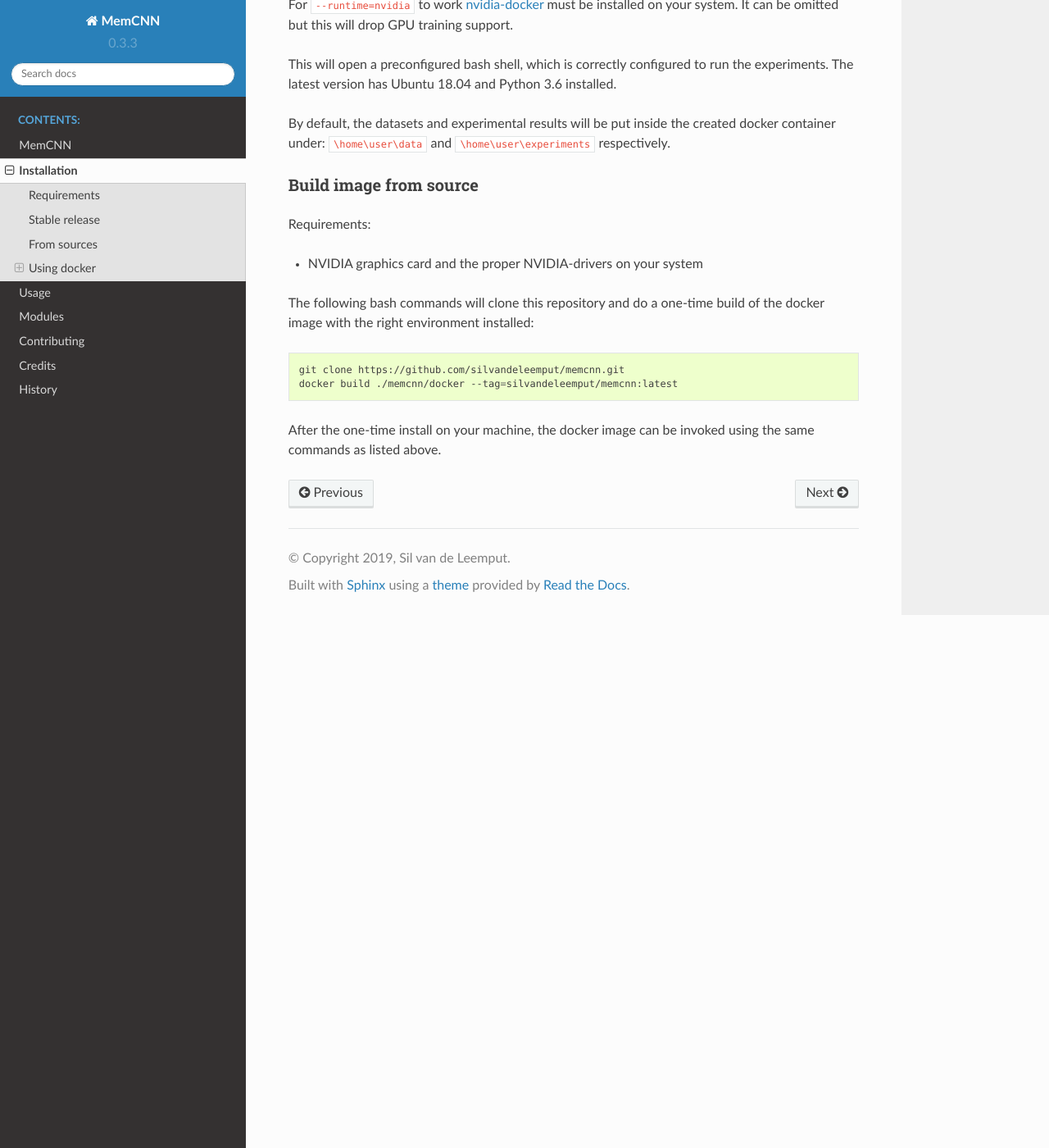
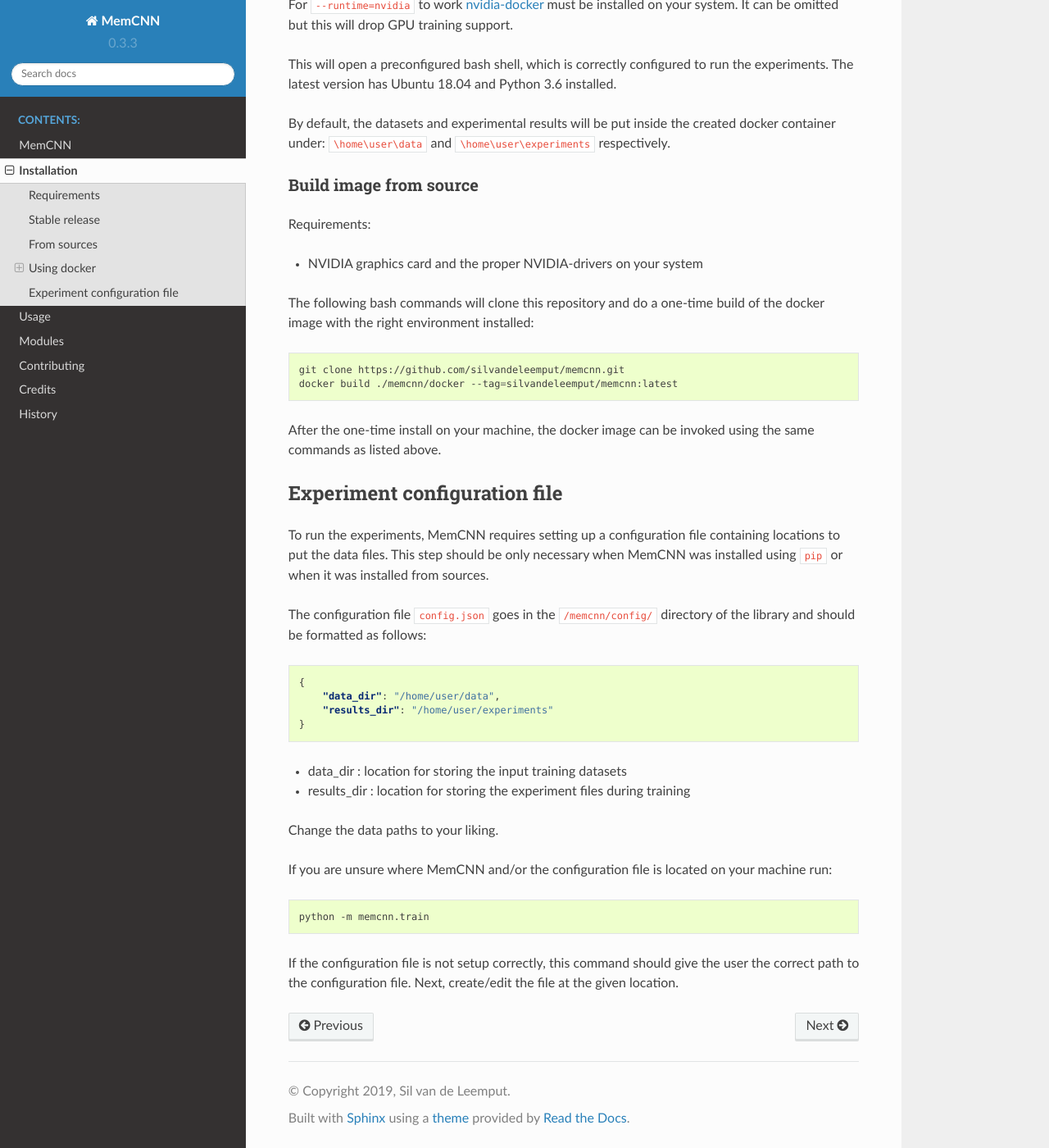
Before and after one commit to silvandeleemput/memcnn, a Sphinx documentation site: the page built from docs/installation.rst, in a window 1280 px wide and 1400 px high, scrolled down 1326 px. Shown: the whole window at 82% size. Built offline with Sphinx 7.4.7 and the Read the Docs theme 2.0.0, drawn with Linux system fonts in a browser that asks for light colours.

Commit message:
Added documentation on the experiment configuration file to README.rst, installation.rst, and train.py #24

```diff
--- a/README.rst
+++ b/README.rst
@@ -110,6 +110,8 @@ Datasets are automatically downloaded if they are not available.
 
 When using Python 3.* replace the ``python`` directive with the appropriate Python 3 directive. For example when using the MemCNN docker image use ``python3.6``.
 
+When MemCNN was installed using `pip` or from sources you might need to setup a configuration file before running this command.
+Read the corresponding section about how to do this here: https://memcnn.readthedocs.io/en/latest/installation.html
 
 Results
 -------
--- a/docs/installation.rst
+++ b/docs/installation.rst
@@ -101,3 +101,33 @@ build of the docker image with the right environment installed:
 
 After the one-time install on your machine, the docker image can be invoked
 using the same commands as listed above.
+
+Experiment configuration file
+-----------------------------
+
+To run the experiments, MemCNN requires setting up a configuration file containing locations to put the data files. This step should be only necessary when MemCNN
+was installed using ``pip`` or when it was installed from sources.
+
+
+The configuration file ``config.json`` goes in the ``/memcnn/config/`` directory of the library and should be formatted as follows:
+
+.. code:: json
+
+    {
+        "data_dir": "/home/user/data",
+        "results_dir": "/home/user/experiments"
+    }
+
+* data_dir    : location for storing the input training datasets
+* results_dir : location for storing the experiment files during training
+
+Change the data paths to your liking.
+
+If you are unsure where MemCNN and/or the configuration file is located on your machine run:
+
+.. code:: bash
+
+    python -m memcnn.train
+
+If the configuration file is not setup correctly, this command should give the user the correct path to the configuration file.
+Next, create/edit the file at the given location.
```
Also changed, not shown: 1 other file.
